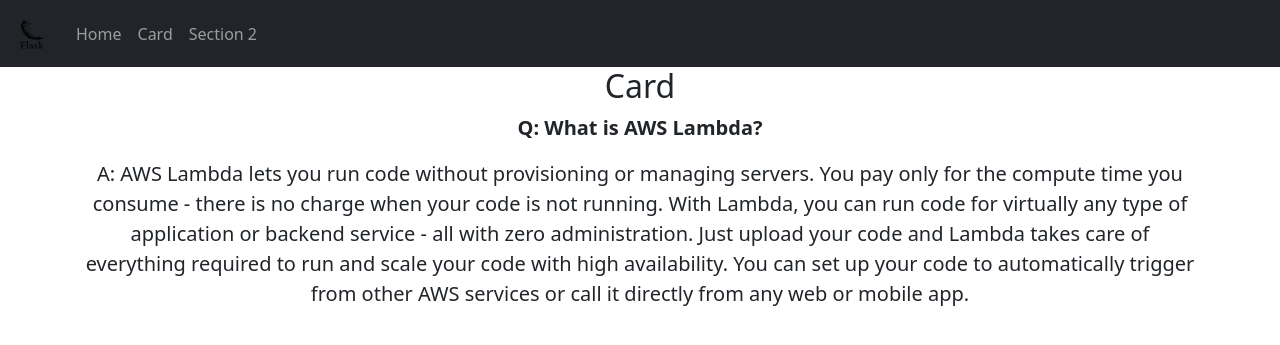
After one commit to maroskukan/flask-webapp, a Flask app: page /card in a window 1280 px wide. The commit adds this page. Shown: the top 345 px of the page. Run offline with Flask 2, Linux system fonts and the light colour scheme; some libraries are stand-ins or nearby versions.

Commit message:
Add simple data model - lambda cards

```diff
--- a/src/app.py
+++ b/src/app.py
@@ -2,6 +2,7 @@
 # -*- coding: utf-8 -*-
 
 from flask import Flask, render_template
+from model import db
 import os
 
 
@@ -15,8 +16,17 @@ content = {
 
 @app.route('/')
 def home():
-    return render_template('home.html', content=content)
+    return render_template(
+        'home.html',
+        content=content)
 
+
+@app.route('/card')
+def card():
+    card = db[0]
+    return render_template(
+        'card.html',
+        content=card)
 
 if __name__ == '__main__':
     port = int(os.environ.get('PORT', 5000))
--- /dev/null
+++ b/src/flashcards_db.json
@@ -0,0 +1,26 @@
+[
+    {
+        "question": "What is AWS Lambda?",
+        "answer": "AWS Lambda lets you run code without provisioning or managing servers. You pay only for the compute time you consume - there is no charge when your code is not running. With Lambda, you can run code for virtually any type of application or backend service - all with zero administration. Just upload your code and Lambda takes care of everything required to run and scale your code with high availability. You can set up your code to automatically trigger from other AWS services or call it directly from any web or mobile app."
+    },
+    {
+        "question": "What is serverless computing?",
+        "answer": "Serverless computing allows you to build and run applications and services without thinking about servers. With serverless computing, your application still runs on servers, but all the server management is done by AWS. At the core of serverless computing is AWS Lambda, which lets you run your code without provisioning or managing servers."
+    },
+    {
+        "question": "What kind of code can run on AWS Lambda?",
+        "answer": "AWS Lambda offers an easy way to accomplish many activities in the cloud. For example, you can use AWS Lambda to build mobile back-ends that retrieve and transform data from Amazon DynamoDB, handlers that compress or transform objects as they are uploaded to Amazon S3, auditing and reporting of API calls made to any Amazon Web Service, and server-less processing of streaming data using Amazon Kinesis."
+    },
+    {
+        "question": "What languages does AWS Lambda support?",
+        "answer": "AWS Lambda natively supports Java, Go, PowerShell, Node.js, C#, Python, and Ruby code, and provides a Runtime API which allows you to use any additional programming languages to author your functions. Please read our documentation on using Node.js, Python, Java, Ruby, C#, Go and PowerShell."
+    },
+    {
+        "question": "Can I access the infrastructure that AWS Lambda runs on?",
+        "answer": "No. AWS Lambda operates the compute infrastructure on your behalf, allowing it to perform health checks, apply security patches, and do other routine maintenance."
+    },
+    {
+        "question": "How does AWS Lambda isolate my code?",
+        "answer": "Each AWS Lambda function runs in its own isolated environment, with its own resources and file system view. AWS Lambda uses the same techniques as Amazon EC2 to provide security and separation at the infrastructure and execution levels."
+    }
+]
--- a/src/templates/base.html
+++ b/src/templates/base.html
@@ -23,7 +23,7 @@
                 <a class="nav-link "nav-item {{ 'active' if active_page == 'home' else '' }}" aria-current="page" href="{{ url_for('home') }}">Home</a>
               </li>
               <li class="nav-item">
-                <a class="nav-link" href="#Section1">Section 1</a>
+                <a class="nav-link "nav-item {{ 'active' if active_page == 'card' else '' }}" aria-current="page" href="{{ url_for('card') }}">Card</a>
               </li>
               <li class="nav-item">
                 <a class="nav-link" href="#Section2">Section 2</a>
--- /dev/null
+++ b/src/templates/card.html
@@ -0,0 +1,14 @@
+{% extends 'base.html' %}
+{% set active_page = 'card' %}
+
+{% block content %}
+<div class="container text-center">
+    <div class="row">
+        <div class="col">
+            <h2>Card</h2>
+            <p class="lead fw-bold">Q: {{ content.question }}</p>
+            <p class="lead">A: {{ content.answer }}</p>
+        </div>
+    </div>
+</div>
+{% endblock %}
```
Also changed, not shown: src/model.py (added, +20 -0 lines).
